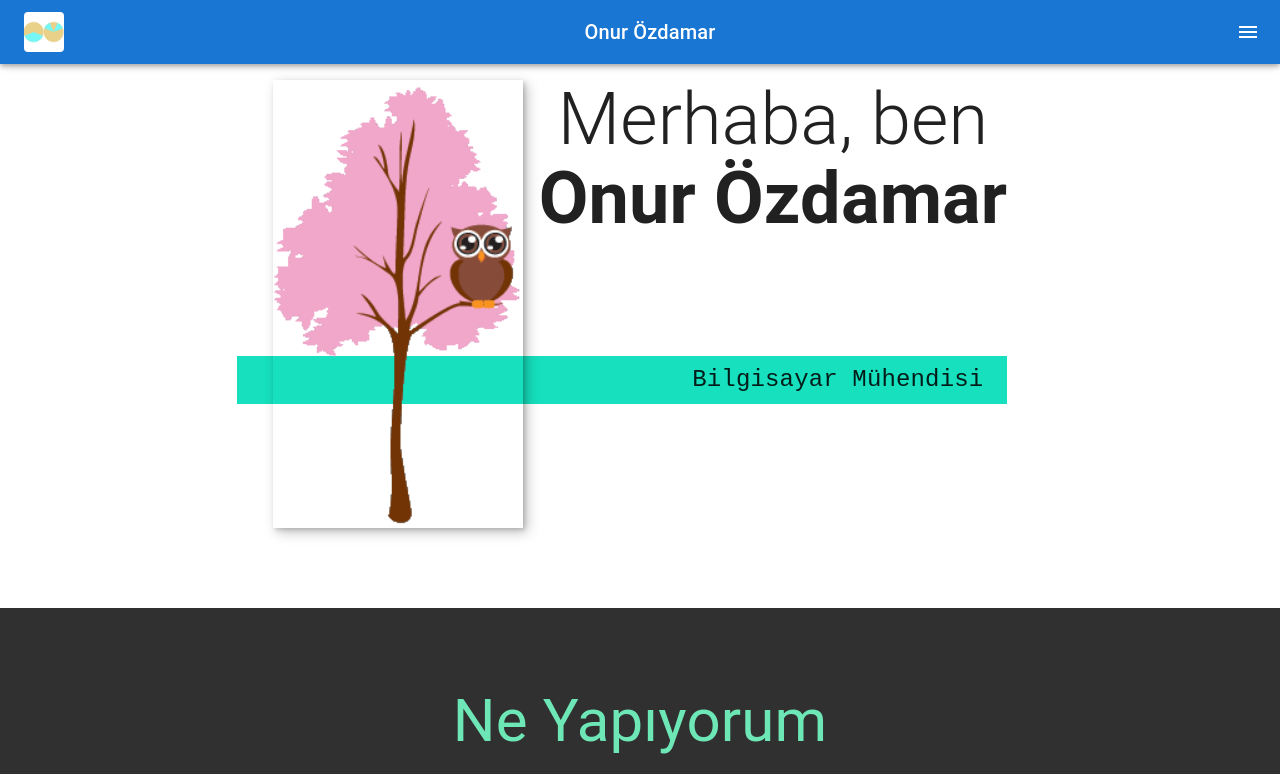
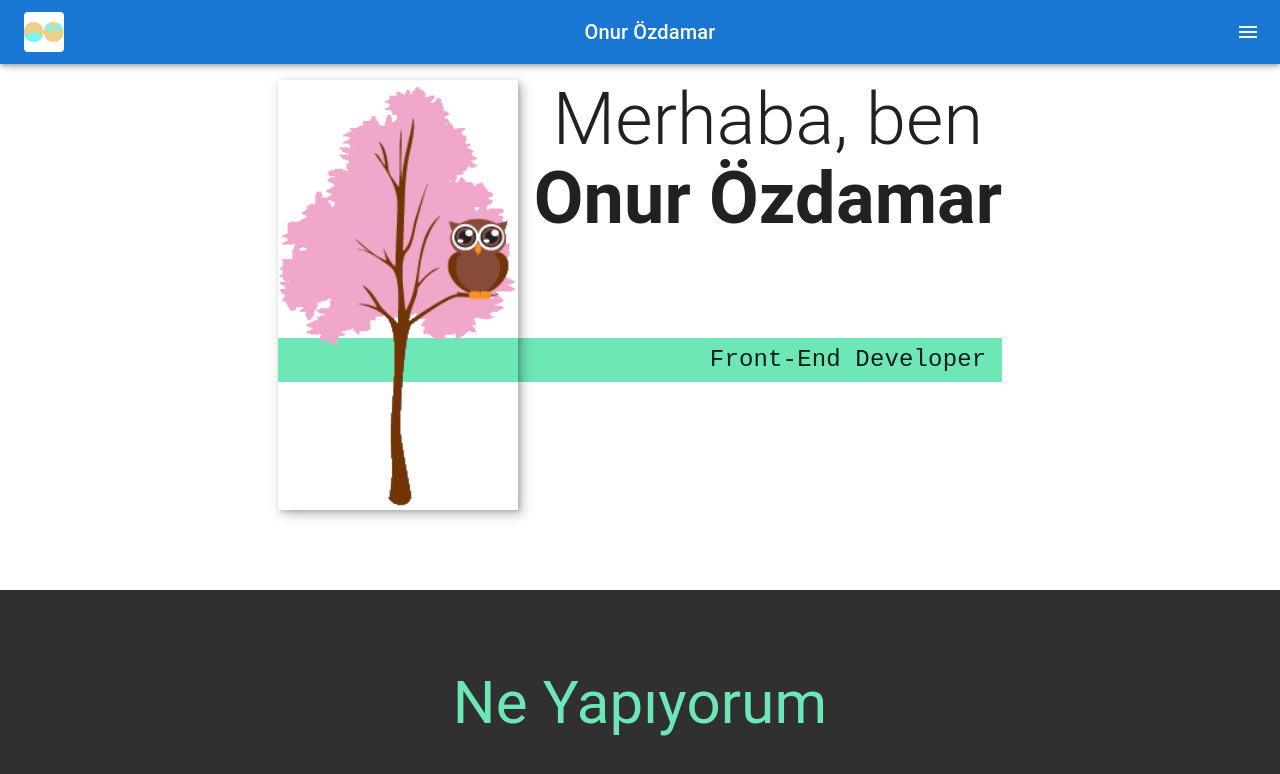
Before and after one commit to onurozdamar/portfolio-react, a React (Create React App) app: page / in a window 1280 px wide. Shown: the top 774 px of the page. Built offline with nearby package versions, Linux system fonts and the light colour scheme; a web font is replaced by a local one.

Commit message:
style with tailwind

```diff
--- a/src/pages/mainPage/Introduction.css
+++ /dev/null
@@ -1,49 +0,0 @@
-.section__title--intro {
-  font-weight: var(--fw-reg);
-}
-
-.section__title--intro strong {
-  display: block;
-}
-
-.section__subtitle--intro {
-  background: var(--clr-accent);
-  font-family: var(--ff-secondary);
-  padding: 0.25em 1em;
-  margin-bottom: 1em;
-}
-
-.intro {
-  position: relative;
-}
-
-.intro__img {
-  box-shadow: var(--bs);
-}
-
-@media (min-width: 600px) {
-  .intro {
-    display: grid;
-    grid-column-gap: 1em;
-    width: min-content;
-    margin: 0 auto;
-    grid-template-areas: "img title" "img subtitle";
-    grid-template-columns: min-content max-content;
-  }
-  .intro__img {
-    grid-area: img;
-    min-width: 250px;
-    position: relative;
-    z-index: 2;
-  }
-
-  .section__subtitle--intro {
-    align-self: start;
-    grid-column: -1 / 1;
-    grid-row: 2;
-    text-align: right;
-    position: relative;
-    left: -1.5em;
-    width: calc(100% + 1.5em);
-  }
-}
--- a/src/pages/mainPage/Introduction.js
+++ b/src/pages/mainPage/Introduction.js
@@ -1,16 +1,31 @@
-import "./Introduction.css";
 import picture from "../../img/img.png";
 
 function Introduction() {
   return (
-    <section className="intro" id="home">
-      <h1 className="section__title section__title--intro">
-        Merhaba, ben <strong>Onur Özdamar</strong>
+    <section
+      className="flex flex-col items-center relative my-0 mx-auto md:flex-row-reverse md:items-start md:justify-center"
+      style={{ width: "fit-content" }}
+      id="home"
+    >
+      <h1 className="font-light ml-4">
+        Merhaba, ben <strong className="block">Onur Özdamar</strong>
       </h1>
-      <p className="section__subtitle section__subtitle--intro">
-        Bilgisayar Mühendisi
+      <p
+        className="bg-green-300 px-4 py-1 mb-4 md:ml-8 text-right bottom-48 md:absolute left-0 right-0"
+        style={{
+          fontFamily: "var(--ff-secondary)",
+          fontSize: "var(--fs-h3)",
+          width: "calc(100% - 4rem)",
+        }}
+      >
+        Front-End Developer
       </p>
-      <img className="intro__img" src={picture} alt="Onur Özdamar" />
+      <img
+        className="w-60 z-10"
+        style={{ boxShadow: "var(--bs)" }}
+        src={picture}
+        alt="Onur Özdamar"
+      />
     </section>
   );
 }
```
